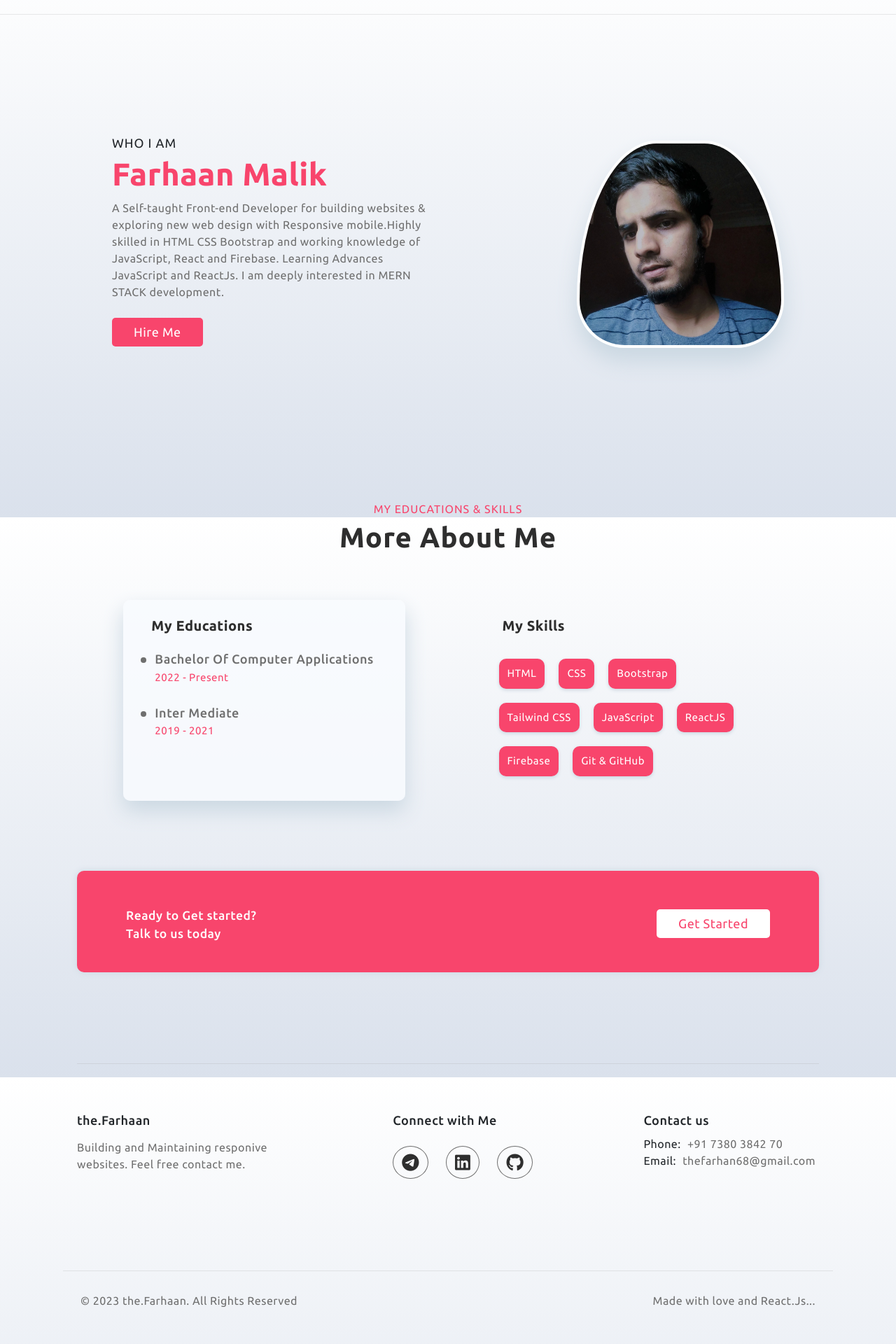
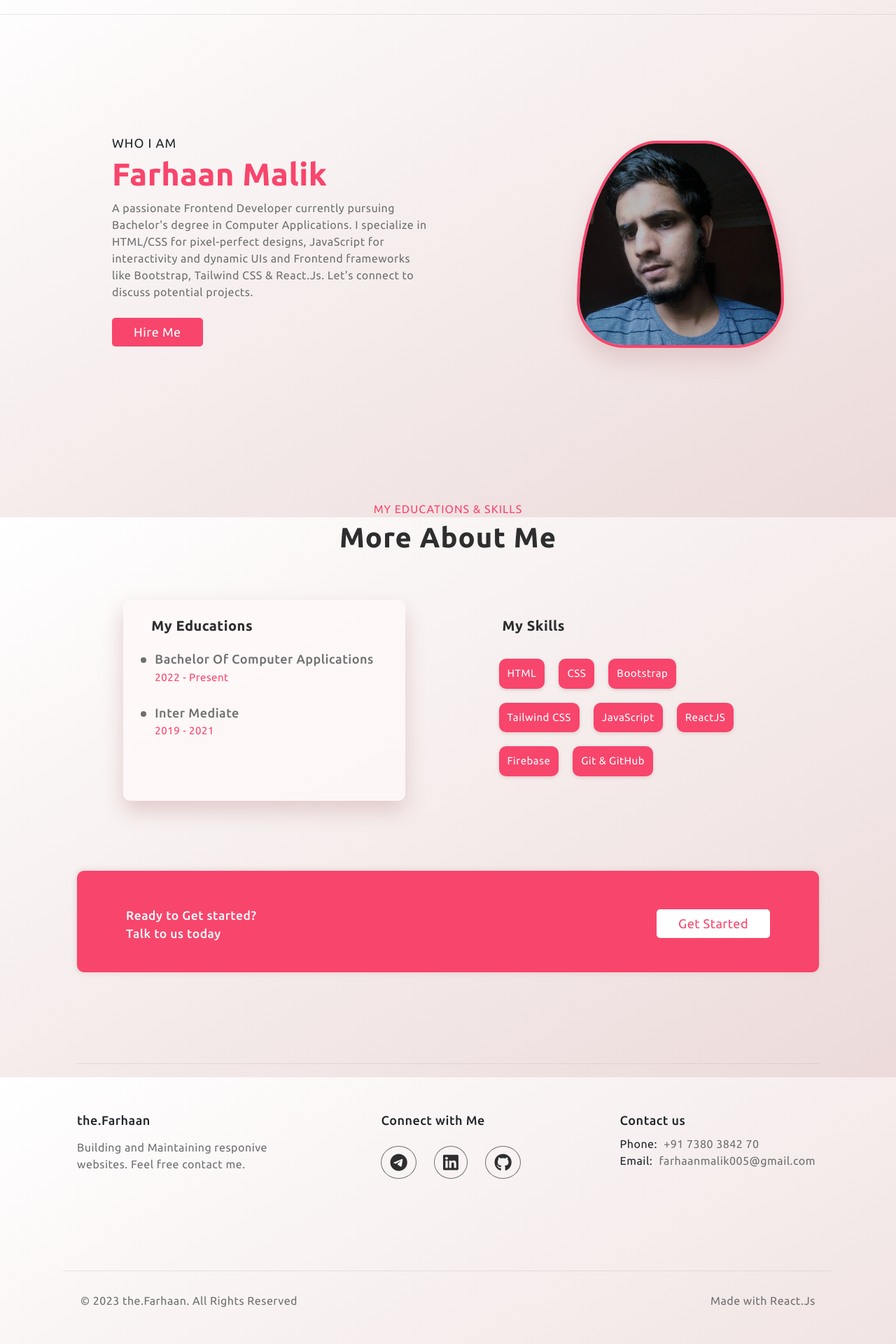
Before and after one commit to farhaanmalik/react-dev-portfolio, a React (Create React App) app: page /about in a window 1280 px wide. Shown: the part 61-1981 px from the top of the page at 70% size. Built offline with nearby package versions, Linux system fonts and the light colour scheme; the HTML template or start-up script is replaced by a standard one.

Commit message:
Add files via upload

```diff
--- a/src/About.js
+++ b/src/About.js
@@ -9,7 +9,7 @@ const About = () => {
     subhead: "WHO I AM",
     name: "Farhaan Malik",
     image: "./images/about.jpg",
-    myInfo: "A Self-taught Front-end Developer for building websites & exploring new web design with Responsive mobile.Highly skilled in HTML CSS Bootstrap and working knowledge of JavaScript, React and Firebase. Learning Advances JavaScript and ReactJs. I am deeply interested in MERN STACK development.",
+    myInfo: `A passionate Frontend Developer currently pursuing Bachelor's degree in Computer Applications. I specialize in HTML/CSS for pixel-perfect designs, JavaScript for interactivity and dynamic UIs and Frontend frameworks like Bootstrap, Tailwind CSS & React.Js. Let's connect to discuss potential projects.`,
   }
 
   return (
--- a/src/component/Footer.js
+++ b/src/component/Footer.js
@@ -12,7 +12,7 @@ const Footer = () => {
           </div>
           <div>
             <button className='btn'>
-              <a href="https://t.me/frontdevlp" target="_blank" rel='noreferrer'>Get Started</a>
+              <a href="https://t.me/farhaan005" target="_blank" rel='noreferrer'>Get Started</a>
             </button>
           </div>
         </div>
@@ -39,7 +39,7 @@ const Footer = () => {
               </div>
               <div className="info-text">
                 <span>Email: </span>
-                <span><a href="mailto:thefarhan68@gmail.com">thefarhan68@gmail.com</a></span>
+                <span><a href="mailto:farhaanmalik005@gmail.com">farhaanmalik005@gmail.com</a></span>
               </div>
             </div>
           </div>
@@ -50,7 +50,7 @@ const Footer = () => {
           <div className="footer-bottom-end p-4">
             <p>© {new Date().getFullYear()} the.Farhaan. All Rights Reserved</p>
             <div>
-              <p>Made with love and React.Js...</p>
+              <p>Made with React.Js</p>
             </div>
           </div>
         </div>
--- a/src/component/Header.js
+++ b/src/component/Header.js
@@ -10,7 +10,7 @@ const Header = () => {
         <header>
             <NavLink to="/" className='navbar-link logo-link'>
                 <h2 className='logo'><span>the.</span>farhaan</h2>
-                <img src="./images/profile.jpg" className='sm-logo-img' alt="" />
+                <img src="./images/main.jpg" className='sm-logo-img' alt="" />
             </NavLink>
             <Navbar />
 
--- a/src/index.css
+++ b/src/index.css
@@ -20,18 +20,18 @@ body::-webkit-scrollbar {
 }
 
 body {
-    background: linear-gradient(180deg, var(--white), var(--bg-color));
+    background: linear-gradient(150deg, var(--white), var(--bg-color));
     background-attachment: fixed;
 }
 
 :root {
     --white: #fff;
-    --bg-color: #dae1ec;
-    --bg-hover: #f9fcffc7;
+    --bg-color: #ecdada;
+    --bg-hover: #fff9f9c7;
     --primary-color: #f8456c;
     --text-color: #6f6f6f;
     --main-text-color: #2e2e2e;
-    --box-shadow-color: #cbd8e2;
+    --box-shadow-color: #e2cbcb;
     --hr-color: #a7a7a7;
     --btn-hover: #f8456cce;
 }
@@ -183,7 +183,7 @@ picture {
 
 picture img {
     width: 65%;
-    border: 4px solid var(--white);
+    border: 4px solid var(--primary-color);
     border-radius:
         50% 50% 30% 30% / 100% 100% 30% 30%;
     box-shadow: 0px 20px 30px var(--box-shadow-color);
```
